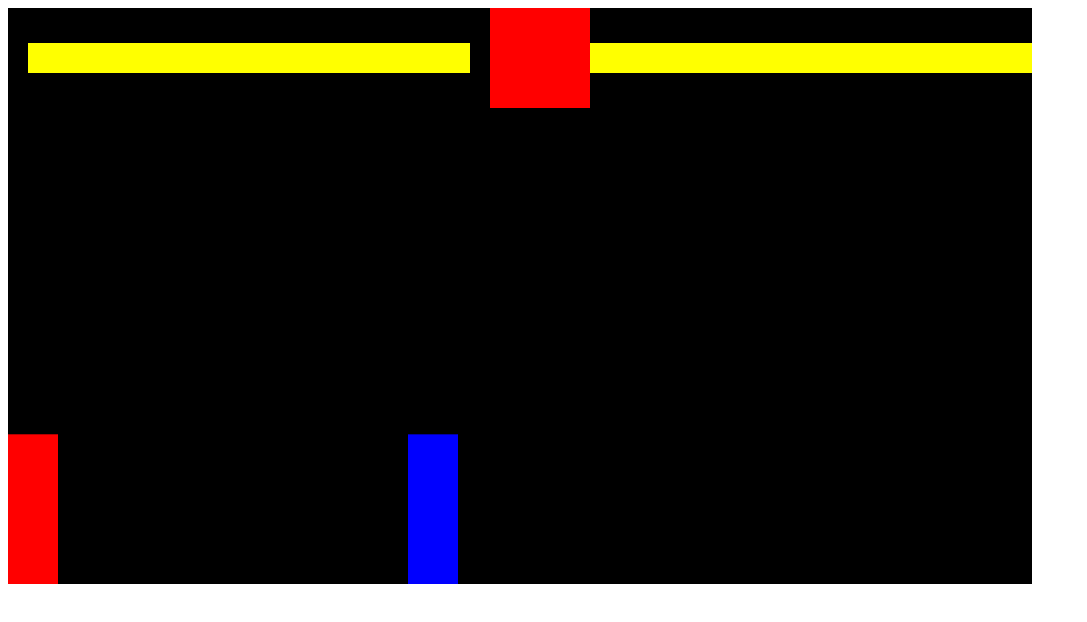
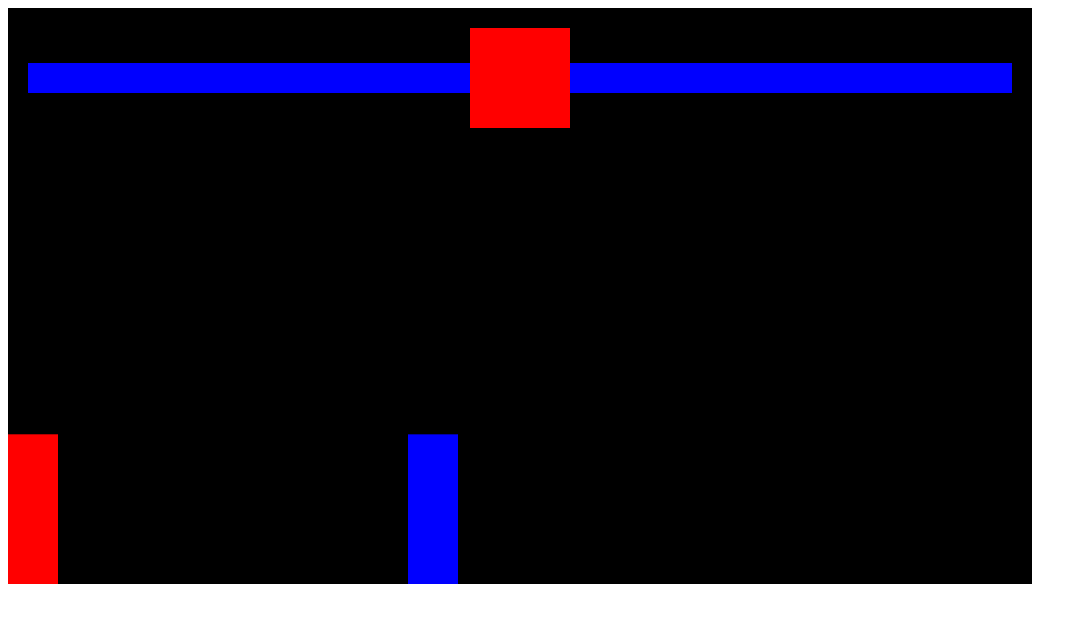
Before and after one commit to MurphKnight/JS-HTML-Fight-Game, a plain HTML site: page index.html in a window 1280 px wide. Shown: the whole page, without its empty margins (0-1087 px from the left). Drawn offline with Linux system fonts and the light colour scheme.

Commit message:
Player and enemy health connected to html

```diff
--- a/index.html
+++ b/index.html
@@ -6,11 +6,22 @@
   </style>
 </head>
 <body>
-  <div style="position: relative; display: inline;">
-    <div style="position: absolute; display: flex; width: 100%; align-items: center;">
-      <div style="background-color: yellow; height: 30px; width: 100%; margin: 20px;"></div> <!--player health-->
-      <div style="background-color: red; height: 100px; width: 100px; flex-shrink: 0;"></div> <!--timer-->
-      <div style="background-color: yellow; height: 30px; width: 100%;"></div> <!--enemy health-->
+  <div style="position: relative; display: inline-block;">
+    <div style="position: absolute; display: flex; width: 100%; align-items: center; padding: 20px;">
+
+      <!--player health-->
+      <div style="position: relative; height: 30px; width: 100%; display: flex; justify-content: flex-end;">
+        <div style="background-color: gray; height: 100%; width: 100%;"></div>
+        <div id="playerHealth" style="position: absolute; background-color: blue; top:0; right:0; bottom:0; width: 100%;"></div>
+      </div>
+      <!--timer-->
+      <div style="background-color: red; height: 100px; width: 100px; flex-shrink: 0;"></div>
+      <!--enemy health-->
+      <div style="position: relative; height: 30px; width: 100%;">
+        <div style="background-color: gray; height: 100%;"></div>
+        <div id="enemyHealth" style="position: absolute; background-color: blue; top:0; right:0; left:0; bottom:0;"></div>
+      </div>
+
     </div>
     <canvas></canvas>
   </div>
--- a/index.js
+++ b/index.js
@@ -32,6 +32,7 @@ class Sprite {
         this.type = type
         this.color = color
         this.isAttacking
+        this.health = 100
     }
 
     draw() {
@@ -73,7 +74,7 @@ class Sprite {
             this.isAttacking = false
         }, 100)
     }
-} // 50:38
+}
 
 
 
@@ -148,10 +149,14 @@ function animate() {
     if ( player.isAttacking && rectangularCollision({attacker: player, rectangle2: enemy})){
         console.log('go')
         player.isAttacking = false
+        enemy.health -= 20
+        document.querySelector('#enemyHealth').style.width = enemy.health + '%'
     }
     if ( enemy.isAttacking && rectangularCollision({attacker: enemy, rectangle2: player})){
         console.log('og')
         enemy.isAttacking = false
+        player.health -= 20
+        document.querySelector('#playerHealth').style.width = player.health + '%'
     }
 }
 
```
